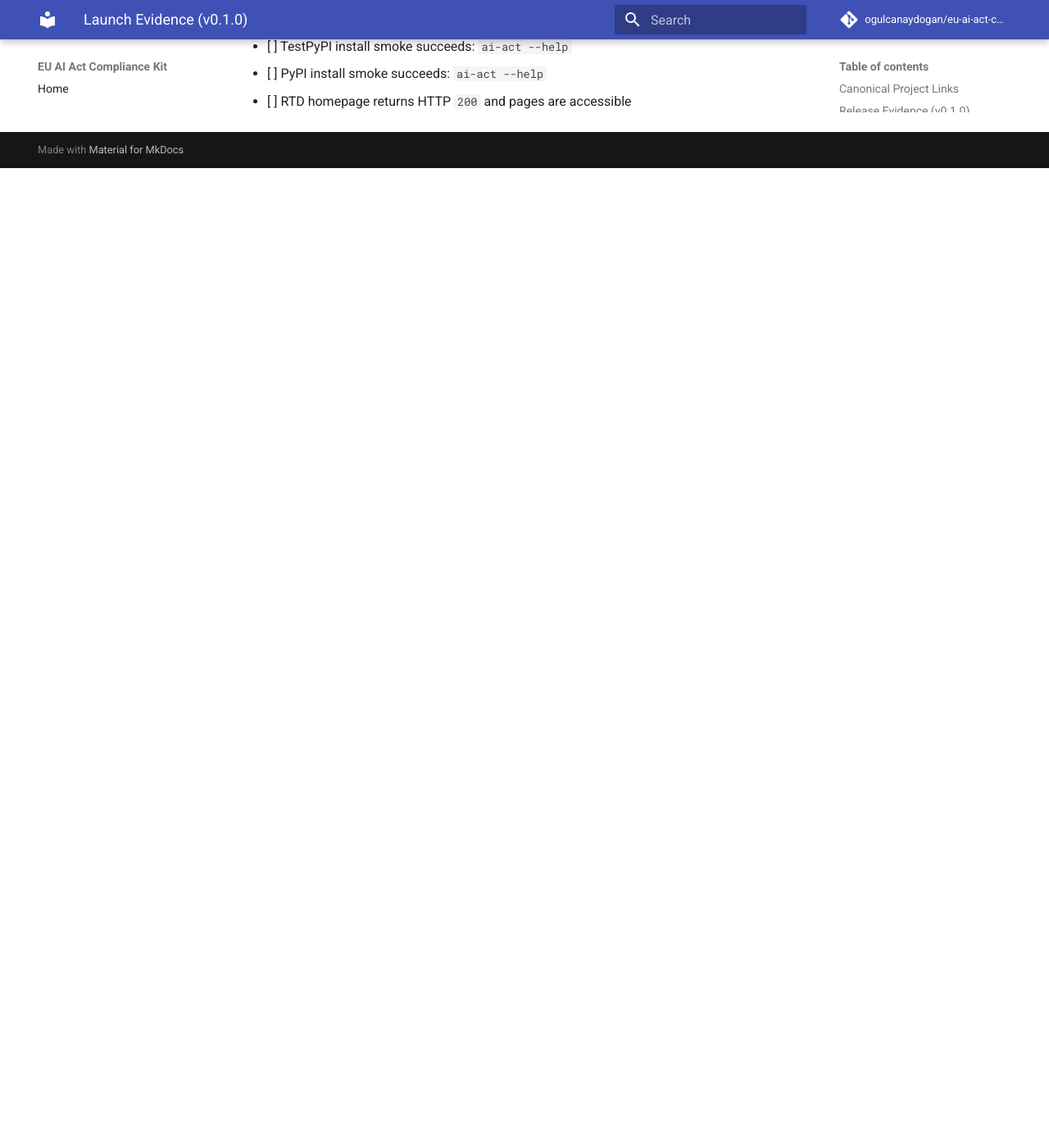
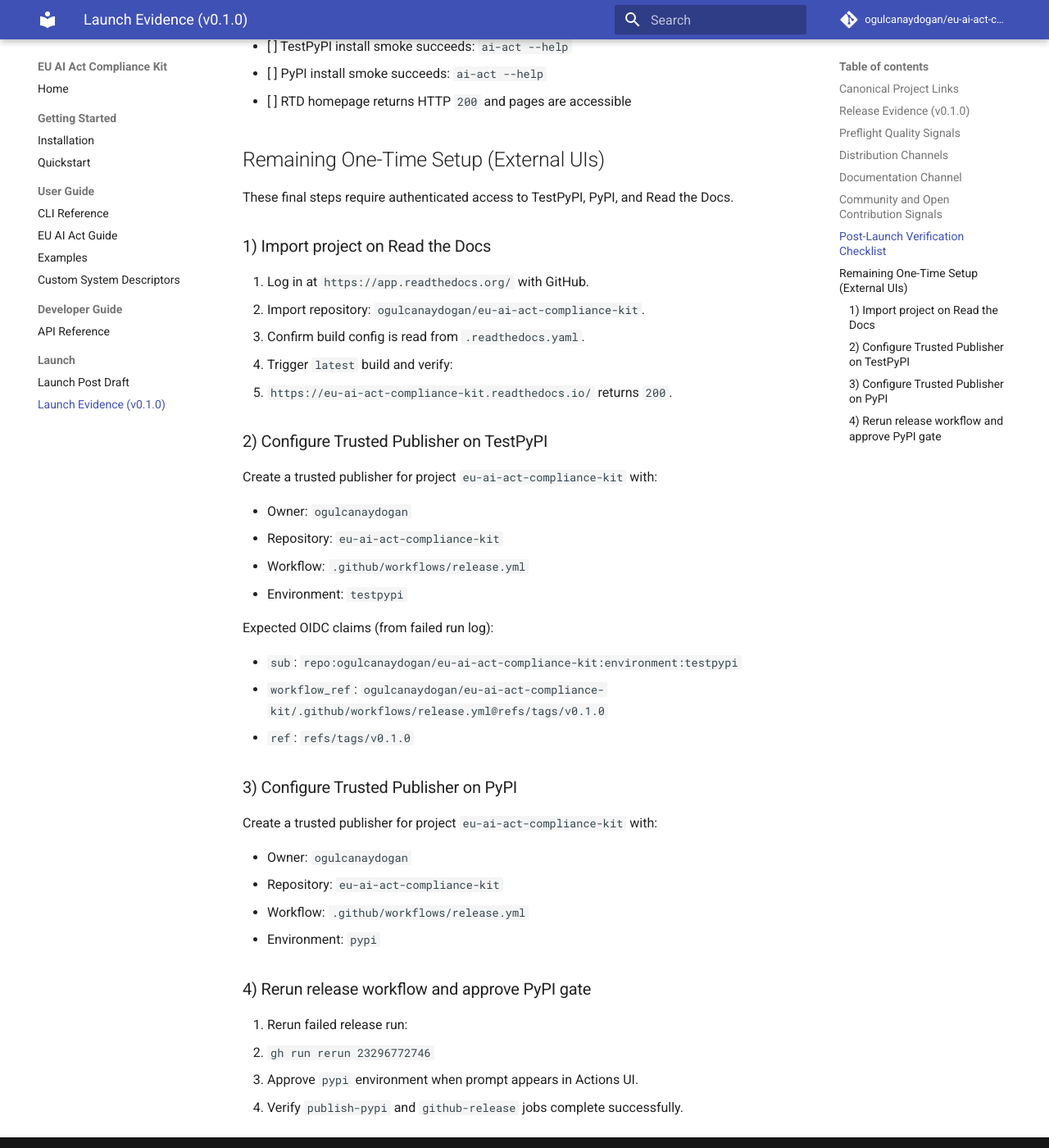
Before and after one commit to ogulcanaydogan/eu-ai-act-compliance-kit, an MkDocs documentation site: the page built from docs/launch_evidence_v0_1_0.md, in a window 1280 px wide and 1400 px high, scrolled down 1827 px. Shown: the whole window at 82% size. Built offline with MkDocs 1.6.1 and Material for MkDocs 9.7.7, drawn with Linux system fonts in a browser that asks for light colours; comment, search, counter and statistics services are not loaded; before the commit the page ends 2032 px from its top, so only the background shows below that.

Commit message:
docs: add external setup runbook for v0.1.0 launch (#5)

```diff
--- a/docs/launch_evidence_v0_1_0.md
+++ b/docs/launch_evidence_v0_1_0.md
@@ -56,3 +56,47 @@ Trusted publishing policy:
 - [ ] TestPyPI install smoke succeeds: `ai-act --help`
 - [ ] PyPI install smoke succeeds: `ai-act --help`
 - [ ] RTD homepage returns HTTP `200` and pages are accessible
+
+## Remaining One-Time Setup (External UIs)
+
+These final steps require authenticated access to TestPyPI, PyPI, and Read the
+Docs.
+
+### 1) Import project on Read the Docs
+
+1. Log in at `https://app.readthedocs.org/` with GitHub.
+2. Import repository: `ogulcanaydogan/eu-ai-act-compliance-kit`.
+3. Confirm build config is read from `.readthedocs.yaml`.
+4. Trigger `latest` build and verify:
+   - `https://eu-ai-act-compliance-kit.readthedocs.io/` returns `200`.
+
+### 2) Configure Trusted Publisher on TestPyPI
+
+Create a trusted publisher for project `eu-ai-act-compliance-kit` with:
+
+- Owner: `ogulcanaydogan`
+- Repository: `eu-ai-act-compliance-kit`
+- Workflow: `.github/workflows/release.yml`
+- Environment: `testpypi`
+
+Expected OIDC claims (from failed run log):
+
+- `sub`: `repo:ogulcanaydogan/eu-ai-act-compliance-kit:environment:testpypi`
+- `workflow_ref`: `ogulcanaydogan/eu-ai-act-compliance-kit/.github/workflows/release.yml@refs/tags/v0.1.0`
+- `ref`: `refs/tags/v0.1.0`
+
+### 3) Configure Trusted Publisher on PyPI
+
+Create a trusted publisher for project `eu-ai-act-compliance-kit` with:
+
+- Owner: `ogulcanaydogan`
+- Repository: `eu-ai-act-compliance-kit`
+- Workflow: `.github/workflows/release.yml`
+- Environment: `pypi`
+
+### 4) Rerun release workflow and approve PyPI gate
+
+1. Rerun failed release run:
+   - `gh run rerun 23296772746`
+2. Approve `pypi` environment when prompt appears in Actions UI.
+3. Verify `publish-pypi` and `github-release` jobs complete successfully.
```
